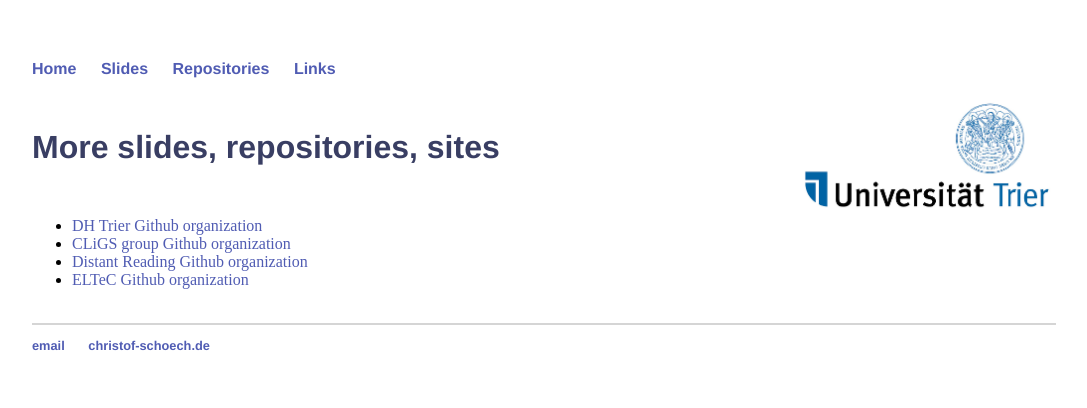
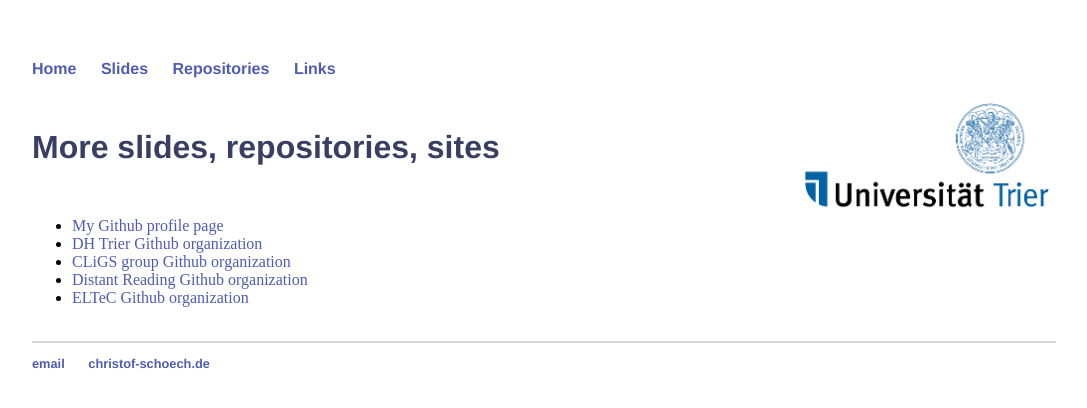
Before and after one commit to christofs/christofs.github.io, a Jekyll site: the page built from links.html, in a window 1280 px wide. Shown: the top 408 px of the page, without its empty margins (96-1183 px from the left). Built offline with Jekyll 4.4.1, drawn with Linux system fonts in a browser that asks for light colours.

Commit message:
Update links.html

```diff
--- a/links.html
+++ b/links.html
@@ -5,6 +5,7 @@
 <div class="blurb">
 	<h1>More slides, repositories, sites</h1>
   <ul>
+    <li><a href="https://github.com/christofs">My Github profile page</a></li>
     <li><a href="https://github.com/dh-trier">DH Trier Github organization</a></li>
     <li><a href="https://github.com/cligs">CLiGS group Github organization</a></li>
     <li><a href="https://github.com/distant-reading">Distant Reading Github organization</a></li>
```
